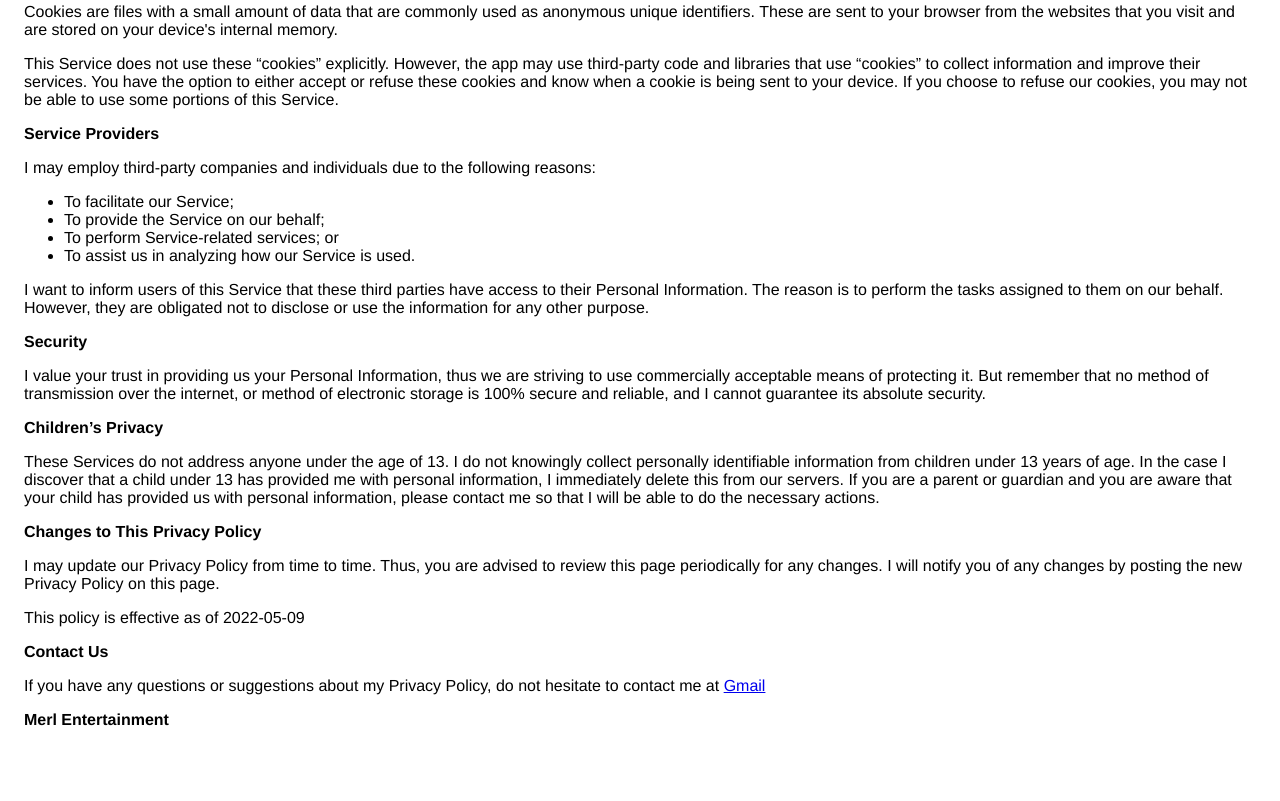
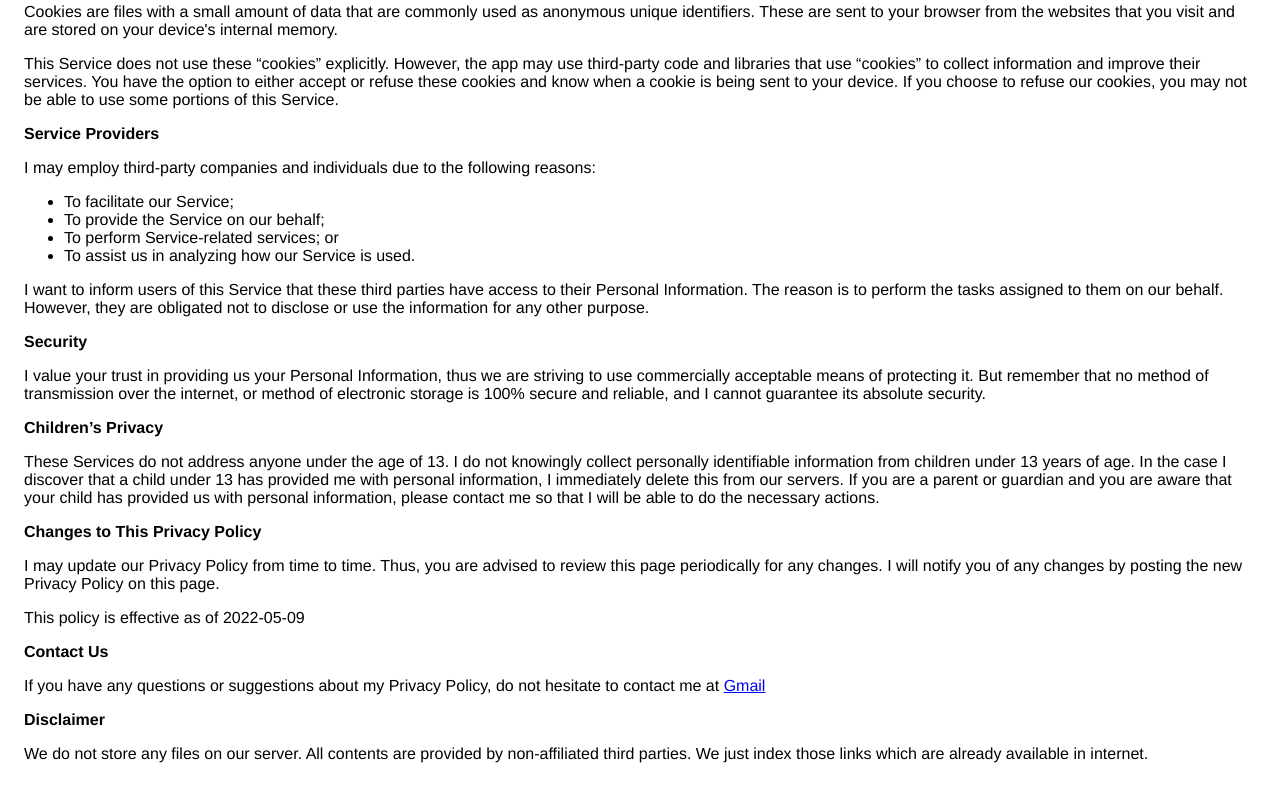
Before and after one commit to NOU-VANNET/NOU-VANNET.github.io, a plain HTML site: page app/merl/privacy-policy.html in a window 1280 px wide. Shown: the part 625-1426 px from the top of the page. Before the commit the page ends 1394 px from the top, so only its background shows below. Drawn offline with Linux system fonts and the light colour scheme.

Commit message:
Update privacy-policy.html

```diff
--- a/app/merl/privacy-policy.html
+++ b/app/merl/privacy-policy.html
@@ -176,7 +176,11 @@
         Privacy Policy, do not hesitate to contact me at <a
         href="mailto:merlmovie.nv@gmail.com" target="_blank" rel="noopener noreferrer">Gmail</a></p>
     </p>
-    <p><strong>Merl Entertainment</strong></p>
+    <p><strong>Disclaimer</strong></p>
+    <p>
+        We do not store any files on our server. All contents are provided by non-affiliated third parties.
+        We just index those links which are already available in internet.
+    </p>
 </body>
 
 </html>
```
